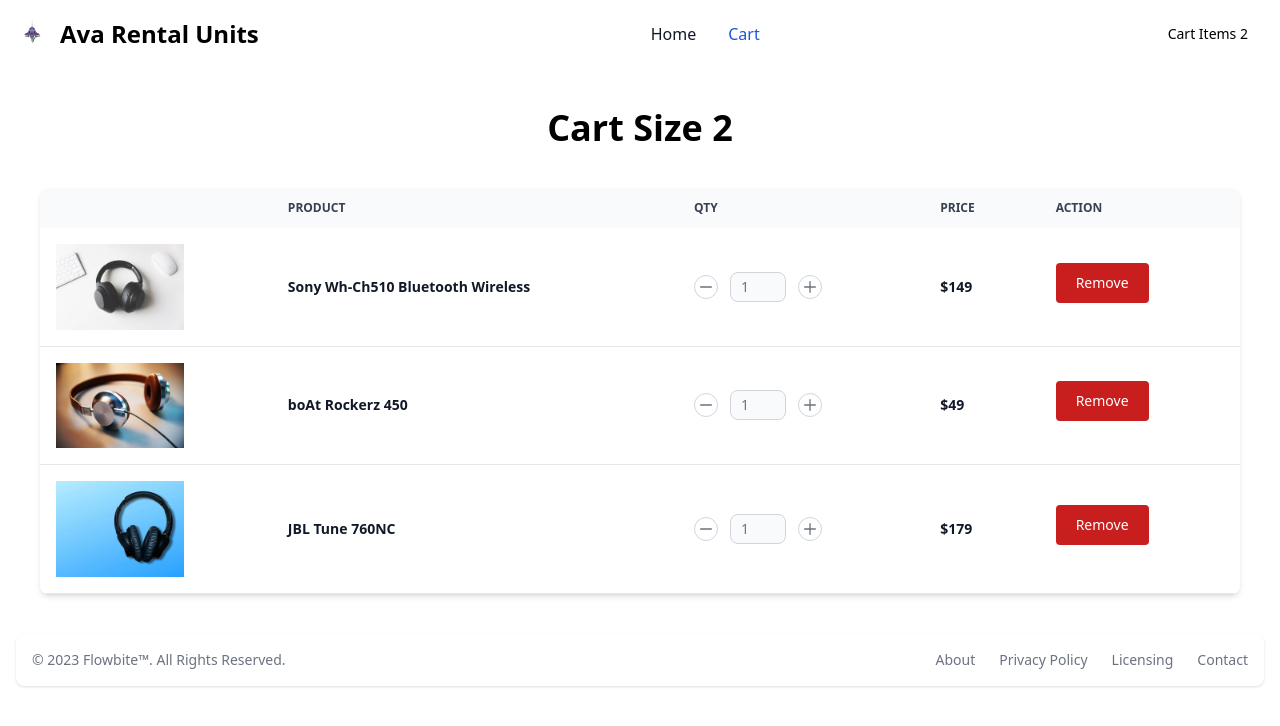
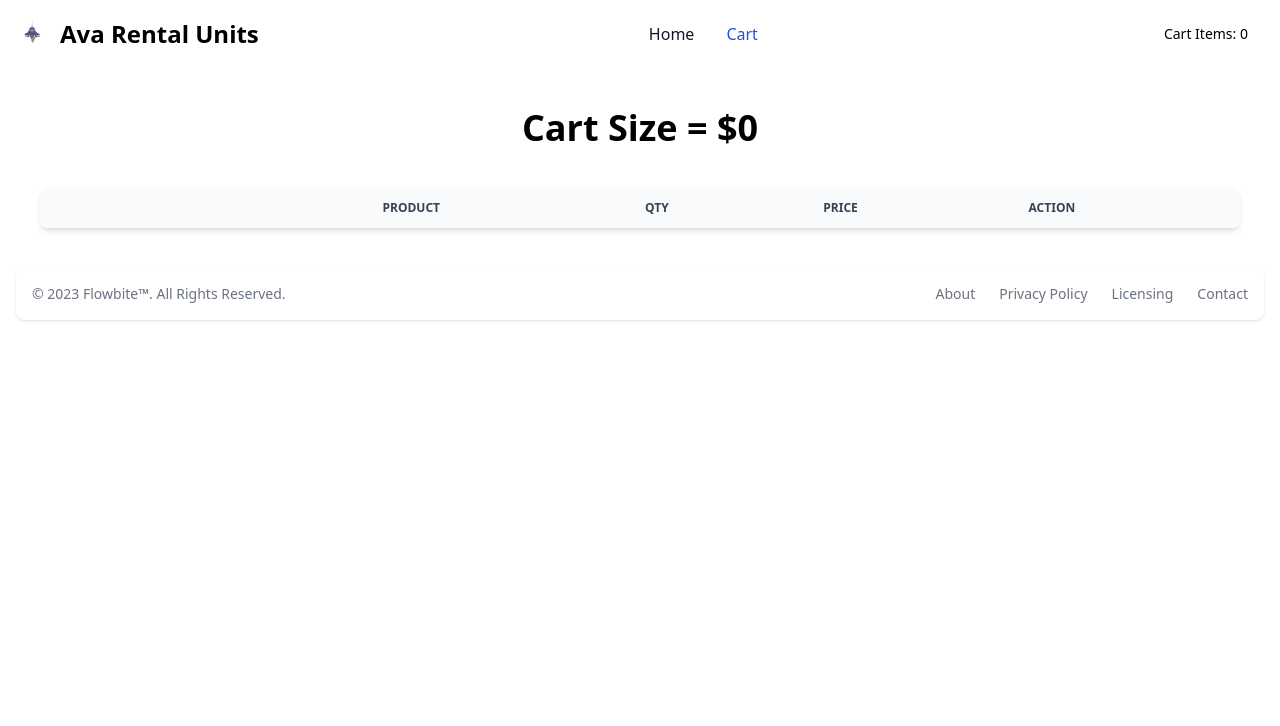
Before and after one commit to Thebobjeff/shope, a React (Create React App) app: page /shope/cart in a window 1280 px wide. Shown: the top 726 px of the page. Built offline with nearby package versions, Linux system fonts and the light colour scheme.

Commit message:
Life Updates

```diff
--- /dev/null
+++ b/src/components/Card.css
@@ -0,0 +1 @@
+.add{"text-white bg-blue-700 hover:bg-blue-800 focus:ring-4 focus:outline-none focus:ring-blue-300 font-medium rounded-lg text-sm px-5 py-2.5 text-center dark:bg-blue-600 dark:hover:bg-blue-700 dark:focus:ring-blue-800"}
--- a/src/components/Card.js
+++ b/src/components/Card.js
@@ -1,14 +1,33 @@
 import { Link } from "react-router-dom";
+import { useCart } from "../context/CardContext";
+import { useEffect, useState } from "react";
 
 export const Card = ({ product }) => {
+  const add =
+    "text-white bg-blue-700 hover:bg-blue-800 focus:ring-4 focus:outline-none focus:ring-blue-300 font-medium rounded-lg text-sm px-5 py-2.5 text-center dark:bg-blue-600 dark:hover:bg-blue-700 dark:focus:ring-blue-800";
+  const remove =
+    "text-white bg-red-700 hover:bg-red-800 focus:outline-none focus:ring-4 focus:ring-red-300 font-medium rounded text-sm px-5 py-2.5 text-center me-2 mb-2 dark:bg-red-600 dark:hover:bg-red-700 dark:focus:ring-red-900";
+  const [clicked, setClicked] = useState(false);
+  const { cartList, addToCart, removeItem } = useCart();
   const { name, price, image } = product;
+
+  useEffect(() => {
+    const productCart = cartList.find((cartItem) => cartItem.id === product.id);
+    if (productCart) {
+      setClicked(true);
+    } else {
+      setClicked(false);
+      removeItem(product);
+    }
+  }, [cartList, product, removeItem]);
+
   return (
     <div className="m-3 w-full max-w-sm bg-white border border-gray-200 rounded-lg shadow dark:bg-gray-800 dark:border-gray-700">
-      <Link to="#">
-        <img className="p-8 rounded-t-lg" src={image} alt="" />
+      <Link to="/">
+        <img className="p-8 rounded-t-lg min-h-76" src={image} alt="" />
       </Link>
       <div className="px-5 pb-5">
-        <Link to="#">
+        <Link to="/">
           <h5 className="text-xl font-semibold tracking-tight text-gray-900 dark:text-white">
             {name}
           </h5>
@@ -17,12 +36,14 @@
           <span className="text-3xl font-bold text-gray-900 dark:text-white">
             ${price}
           </span>
-          <Link
-            to="#"
-            className="text-white bg-blue-700 hover:bg-blue-800 focus:ring-4 focus:outline-none focus:ring-blue-300 font-medium rounded-lg text-sm px-5 py-2.5 text-center dark:bg-blue-600 dark:hover:bg-blue-700 dark:focus:ring-blue-800"
+          <button
+            onClick={
+              clicked ? () => removeItem(product) : () => addToCart(product)
+            }
+            className={clicked ? remove : add}
           >
-            Add to cart
-          </Link>
+            {clicked ? "Remove Item" : "Add to cart"}
+          </button>
         </div>
       </div>
     </div>
--- a/src/components/Header.js
+++ b/src/components/Header.js
@@ -1,7 +1,9 @@
 import { Link, NavLink } from "react-router-dom";
 import Logo from "../assets/logo.png";
+import { useCart } from "../context/CardContext";
 
 export const Header = () => {
+  const { cartList } = useCart();
   const active =
     "block py-6 px-9 md:p-0 text-white bg-blue-700 rounded md:bg-transparent md:text-blue-700 md:dark:text-blue-500 ";
 
@@ -26,7 +28,7 @@
               type="button"
               className="dark:text-white hover:bg-gray-300 focus:ring-4 focus:outline-none focus:ring-blue-300 font-medium rounded-lg text-sm px-4 py-2 text-center dark:bg-blue-600 dark:hover:bg-blue-700 dark:focus:ring-blue-800"
             >
-              Cart Items 2
+              Cart Items: {cartList.length}
             </button>
             <button
               data-collapse-toggle="navbar-cta"
--- a/src/components/Itemslist.js
+++ b/src/components/Itemslist.js
@@ -1,10 +1,13 @@
+import { useCart } from "../context/CardContext";
 import { ListCard } from "./ListCard";
 
 export const Itemslist = ({ products }) => {
+  const { total } = useCart();
+
   return (
     <section className="justify-center">
       <div className="m-10 ">
-        <h1 className="text-4xl font-bold text-center">Cart Size 2</h1>
+        <h1 className="text-4xl font-bold text-center">Cart Size = ${total}</h1>
       </div>
       <div className=" m-10 relative overflow-x-auto shadow-md sm:rounded-lg">
         <table className="w-full text-sm text-left rtl:text-right text-gray-500 dark:text-gray-400">
--- a/src/components/ListCard.js
+++ b/src/components/ListCard.js
@@ -1,4 +1,7 @@
+import { useCart } from "../context/CardContext";
+
 export const ListCard = ({ products }) => {
+  const { removeItem } = useCart();
   const { name, price, image } = products;
   return (
     <tr className="my-3 bg-white border-b dark:bg-gray-800 dark:border-gray-700 hover:bg-gray-50 dark:hover:bg-gray-600">
@@ -72,8 +75,9 @@
       </td>
       <td className="px-6 py-4">
         <button
+          onClick={() => removeItem(products)}
           type="button"
-          class="text-white bg-red-700 hover:bg-red-800 focus:outline-none focus:ring-4 focus:ring-red-300 font-medium rounded text-sm px-5 py-2.5 text-center me-2 mb-2 dark:bg-red-600 dark:hover:bg-red-700 dark:focus:ring-red-900"
+          className="text-white bg-red-700 hover:bg-red-800 focus:outline-none focus:ring-4 focus:ring-red-300 font-medium rounded text-sm px-5 py-2.5 text-center me-2 mb-2 dark:bg-red-600 dark:hover:bg-red-700 dark:focus:ring-red-900"
         >
           Remove
         </button>
--- /dev/null
+++ b/src/context/CardContext.js
@@ -0,0 +1,59 @@
+import { createContext, useContext, useReducer } from "react";
+import { cartReducer } from "../reducer/cardReducer";
+
+const initState = {
+  cartList: [],
+  total: 0,
+};
+
+const CartContext = createContext(initState);
+
+export const CartProvider = ({ children }) => {
+  const [state, dispatch] = useReducer(cartReducer, initState);
+
+  const addToCart = (product) => {
+    const updatedCart = state.cartList.concat(product);
+    priceUpdate(updatedCart);
+    dispatch({
+      type: "ADD_TO_CART",
+      payload: {
+        products: updatedCart,
+      },
+    });
+  };
+  const removeItem = (product) => {
+    const deleteItem = state.cartList.filter(
+      (current) => current.id !== product.id
+    );
+    dispatch({
+      type: "REMOVE_FROM_CART",
+      payload: {
+        products: deleteItem,
+      },
+    });
+    priceUpdate(deleteItem);
+  };
+  const priceUpdate = (product) => {
+    let total = 0;
+    product.forEach((product) => (total = total + product.price));
+    dispatch({
+      type: "UPDATE_PRICE",
+      payload: {
+        total,
+      },
+    });
+  };
+  const value = {
+    total: state.total,
+    cartList: state.cartList,
+    addToCart,
+    removeItem,
+  };
+
+  return <CartContext.Provider value={value}>{children}</CartContext.Provider>;
+};
+
+export const useCart = () => {
+  const context = useContext(CartContext);
+  return context;
+};
--- a/src/index.js
+++ b/src/index.js
@@ -1,6 +1,7 @@
 import React from "react";
 import ReactDOM from "react-dom/client";
 import { BrowserRouter as Route } from "react-router-dom";
+import { CartProvider } from "./context/CardContext";
 import App from "./App";
 import "./index.css";
 
@@ -8,7 +9,9 @@
 root.render(
   <React.StrictMode>
     <Route>
-      <App />
+      <CartProvider>
+        <App />
+      </CartProvider>
     </Route>
   </React.StrictMode>
 );
--- a/src/pages/Cart.js
+++ b/src/pages/Cart.js
@@ -1,33 +1,15 @@
 import { useTitle } from "../hooks/useTitle";
 import { Itemslist } from "../components";
+import { useCart } from "../context/CardContext";
 
 export const Cart = () => {
   useTitle("Cart");
 
-  const products = [
-    {
-      id: 1,
-      name: "Sony Wh-Ch510 Bluetooth Wireless",
-      price: 149,
-      image: "/assets/images/1001.png",
-    },
-    {
-      id: 2,
-      name: "boAt Rockerz 450",
-      price: 49,
-      image: "/assets/images/1002.png",
-    },
-    {
-      id: 3,
-      name: "JBL Tune 760NC",
-      price: 179,
-      image: "/assets/images/1003.png",
-    },
-  ];
+  const { cartList } = useCart();
 
   return (
     <section>
-      <Itemslist products={products} />
+      <Itemslist products={cartList} />
     </section>
   );
 };
--- /dev/null
+++ b/src/reducer/cardReducer.js
@@ -0,0 +1,16 @@
+export const cartReducer = (state, action) => {
+  const { type, payload } = action;
+  switch (type) {
+    case "ADD_TO_CART":
+      return { ...state, cartList: payload.products };
+
+    case "REMOVE_FROM_CART":
+      return { ...state, cartList: payload.products };
+
+    case "UPDATE_PRICE":
+      return { ...state, total: payload.total };
+
+    default:
+      throw new Error("No Case Found In cartReducer");
+  }
+};
```
Also changed, not shown: 1 other file (tests, documents, lock files or other folders).
